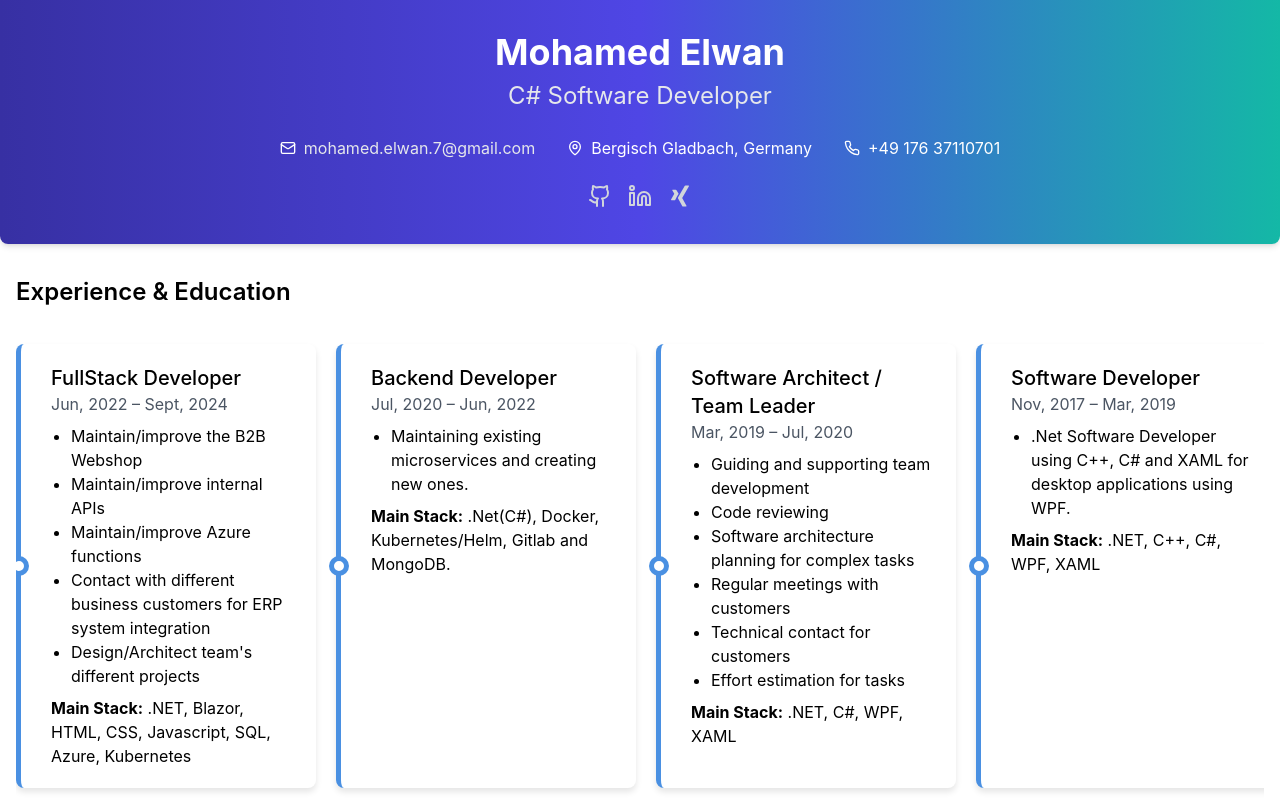
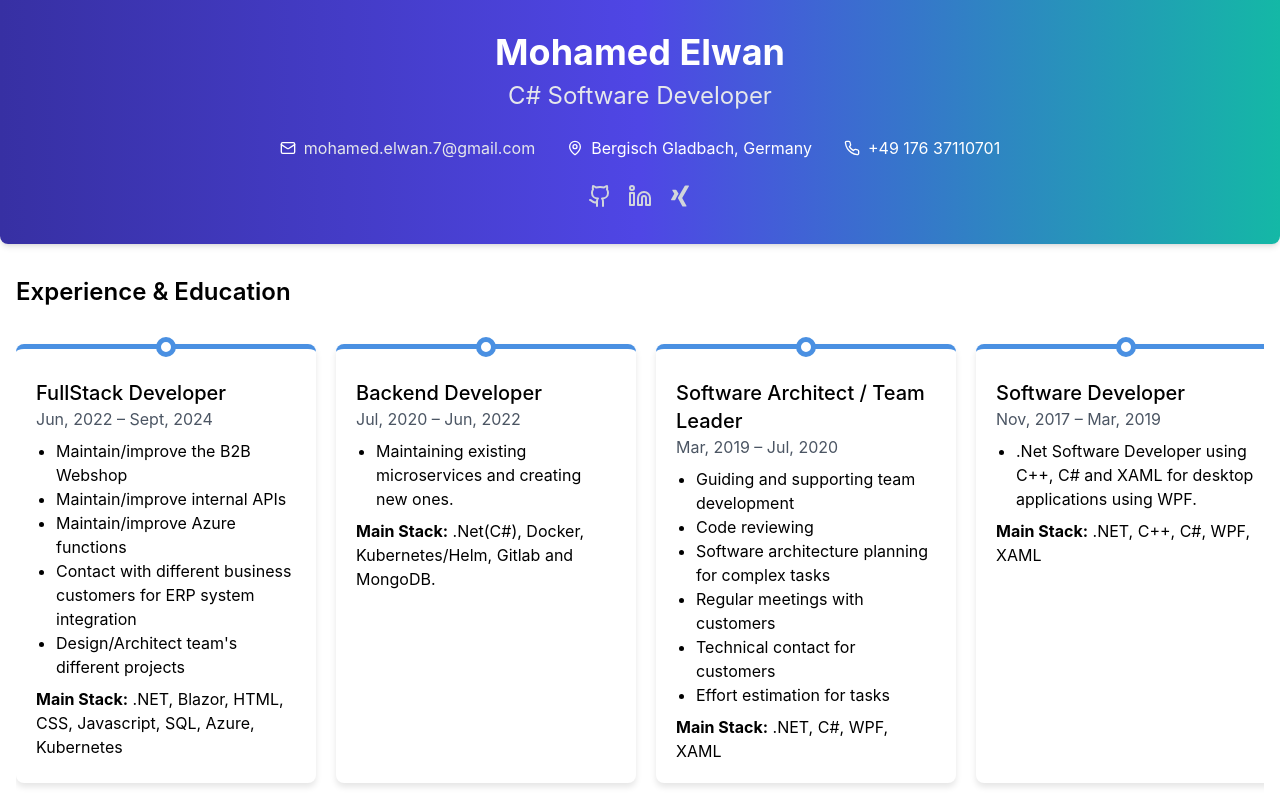
Before and after one commit to 3lwan/3lwan.github.io, a React (Create React App) app: page / in a window 1280 px wide. Shown: the top 800 px of the page. Built offline with nearby package versions, Linux system fonts and the light colour scheme.

Commit message:
Moved border to top

```diff
--- a/src/App.css
+++ b/src/App.css
@@ -116,28 +116,28 @@ html {
 }
 
 .timeline-item.experience {
-  border-left: 5px solid #4a90e2;
+  border-top: 5px solid #4a90e2;
 }
 
 .timeline-item.education {
-  border-left: 5px solid #e94e77;
+  border-top: 5px solid #e94e77;
 }
 
 .timeline-content {
-  padding-left: 10px;
+  padding-top: 10px;
 }
 
 .timeline-item::before {
   content: '';
   position: absolute;
-  left: -12px;
-  top: 50%;
+  left: 50%;
+  top: -12px;
   width: 20px;
   height: 20px;
   background: white;
   border: 5px solid;
   border-radius: 50%;
-  transform: translateY(-50%);
+  transform: translateX(-50%);
 }
 
 .timeline-item.experience::before {
```
